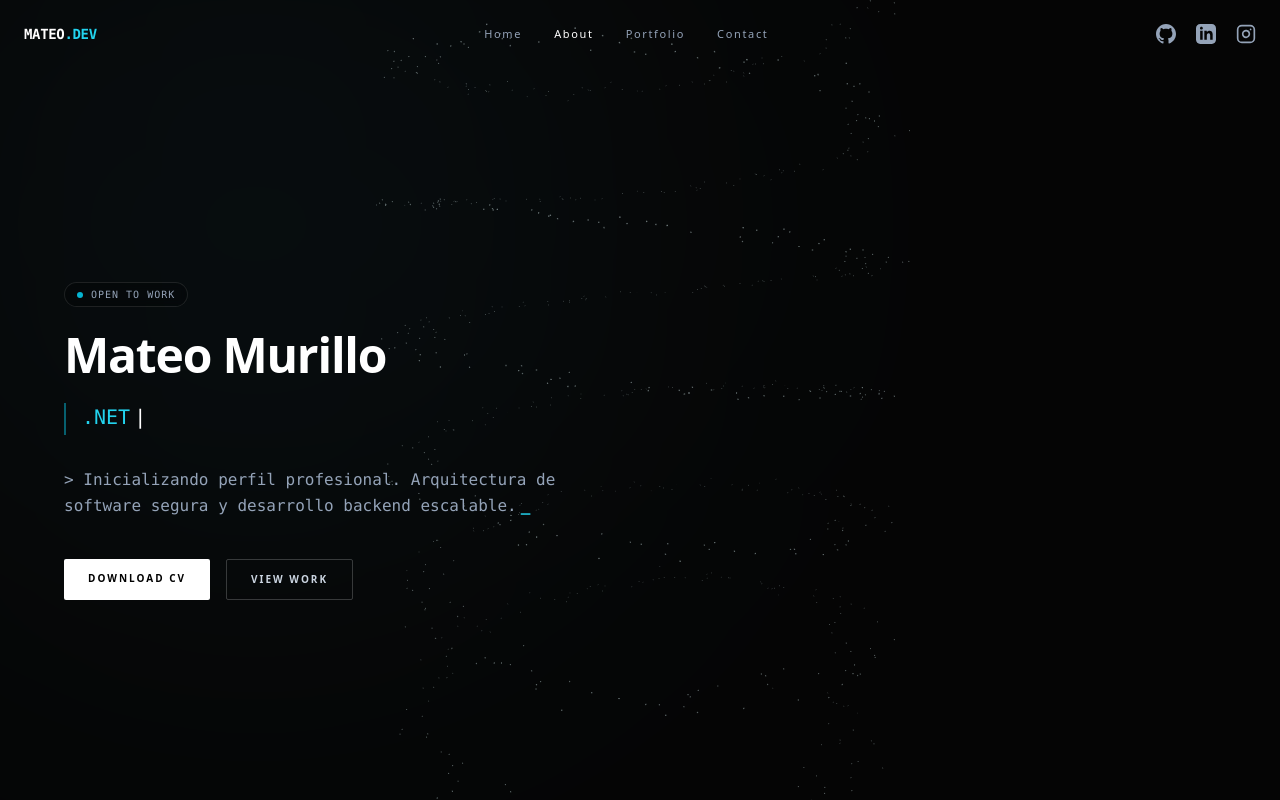
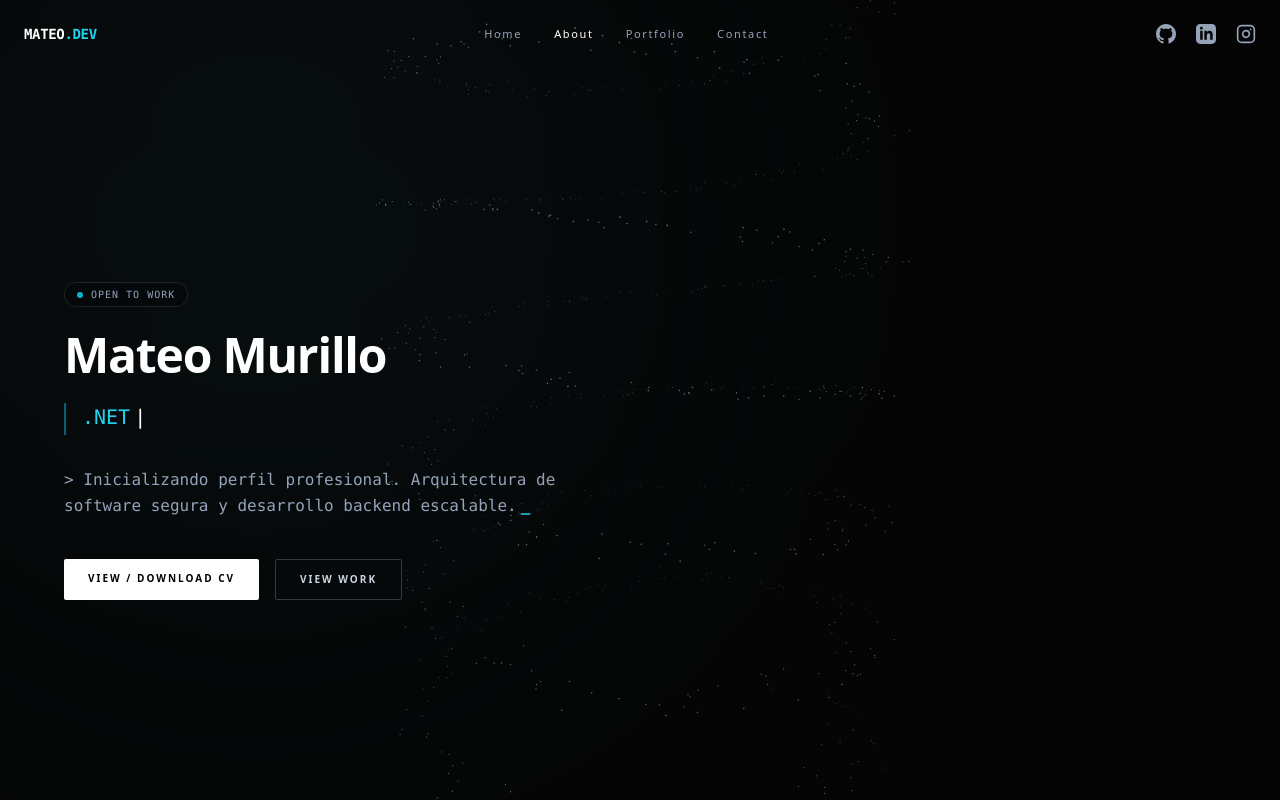
Before and after one commit to murillo44/portfolio-2026, a React (Vite) app: page / in a window 1280 px wide. Shown: the top 800 px of the page. Built offline with nearby package versions, Linux system fonts and the light colour scheme.

Commit message:
fix download cv

```diff
--- a/src/App.jsx
+++ b/src/App.jsx
@@ -265,13 +265,14 @@ function App() {
               {/* BOTÓN DOWNLOAD CV CONFIGURADO */}
               <motion.a
                href="/cv.pdf"
-               download="Mateo_Murillo_CV.pdf"
+               target="_blank"
+               rel="noopener noreferrer"
                whileHover={{ scale: 1.02 }}
                whileTap={{ scale: 0.98 }}
                className="px-6 py-3 bg-white text-black text-[10px] font-bold tracking-[0.2em] uppercase rounded-sm hover:bg-cyan-400 transition-colors inline-block text-center cursor-pointer"
-              >
-               Download CV
-              </motion.a>
+>
+               View / Download CV
+               </motion.a>
 
               <motion.button onClick={() => scrollToSection('portfolio')} whileHover={{ scale: 1.02 }} whileTap={{ scale: 0.98 }} className="px-6 py-3 border border-white/20 text-slate-300 text-[10px] font-bold tracking-[0.2em] uppercase rounded-sm hover:bg-white/5 transition-colors">
                 View Work
```
